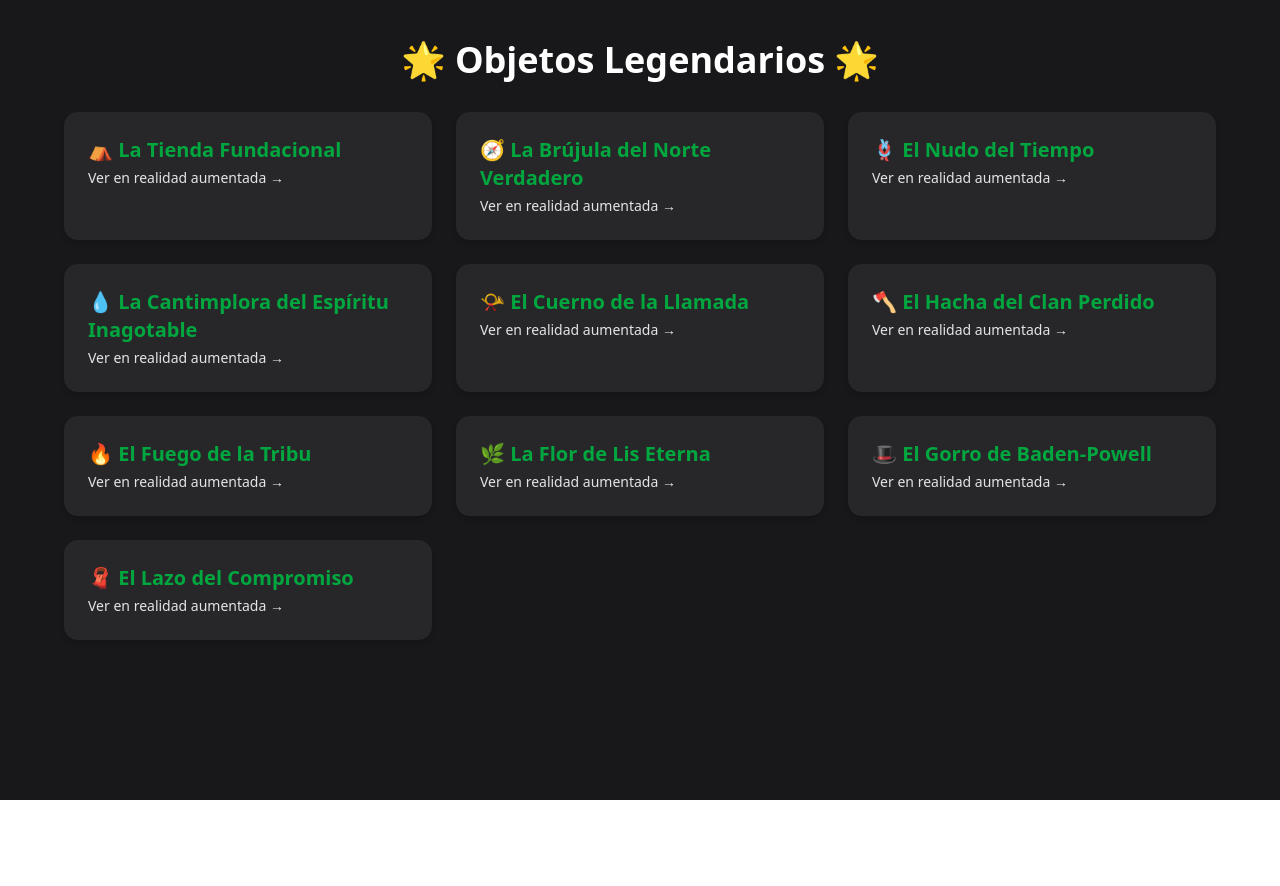
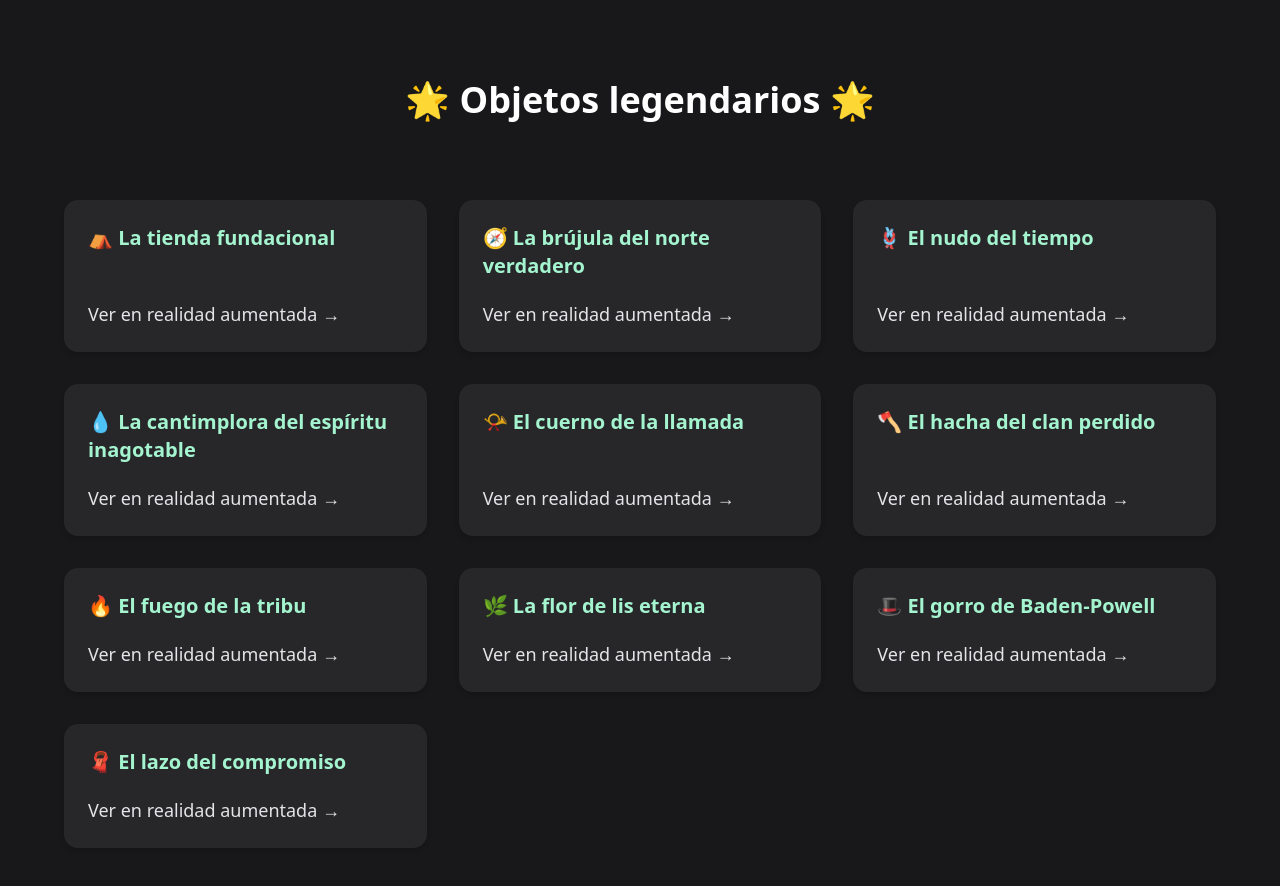
Before and after one commit to cpl121/50th-anniversary-apicula-scout, a Next.js app: page /objects in a window 1280 px wide. Shown: the top 886 px of the page. Before the commit the page ends 800 px from the top, so only its background shows below. Built offline with nearby package versions, Linux system fonts and the light colour scheme; a web font is replaced by a local one.

Commit message:
feat: improve styles

```diff
--- a/src/pages/index.tsx
+++ b/src/pages/index.tsx
@@ -52,22 +52,14 @@
         ></div>
 
         {/* Overlay */}
-        <div className="absolute inset-0 bg-green-900/30 backdrop-blur-sm"></div>
+        <div className="absolute inset-0 bg-green-900/30 backdrop-blur-sm brightness-40"></div>
 
         {/* Scout Symbol (Fleur-de-lis) - Positioned with parallax */}
         <div
-          className="absolute right-8 top-8 h-20 w-20 opacity-20 md:h-28 md:w-28"
+          className="absolute right-8 top-8 h-20 w-20 opacity-50 md:h-28 md:w-28"
           style={{ transform: `translateY(${scrollY * 0.15}px)` }}
         >
           <Image src="/images/flor-de-lis.svg" alt="Flor de Lis" width={112} height={112} />
-        </div>
-
-        {/* Honeycomb Pattern - Positioned with parallax */}
-        <div
-          className="absolute bottom-8 left-8 h-32 w-32 opacity-15 md:h-40 md:w-40"
-          style={{ transform: `translateY(${scrollY * -0.1}px)` }}
-        >
-          <Image src="/images/honeycomb.svg" alt="Honeycomb Pattern" width={160} height={160} />
         </div>
 
         {/* Content */}
@@ -77,12 +69,12 @@
         >
           <div className="mx-auto max-w-2xl">
             {/* Bee Icon */}
-            <div className="mx-auto mb-6 flex h-16 w-16 items-center justify-center rounded-full bg-white/10 backdrop-blur-md">
+            <div className="mx-auto mb-6 flex h-16 w-16 items-center justify-center rounded-full bg-emerald-200 backdrop-blur-md">
               <Image src="/images/bee.svg" alt="Bee Icon" width={40} height={40} />
             </div>
 
             <h1 className="mb-4 font-serif text-5xl font-bold text-white md:text-7xl">
-              50 años de <span className="block italic">Apicula</span>
+              50 años del <span className="block italic text-emerald-200">Grupo Scout Apicula</span>
             </h1>
 
             <p className="mb-8 text-lg text-white/90 md:text-xl">
@@ -92,9 +84,9 @@
 
             <button
               onClick={() => handleClick('objects')}
-              className="group cursor-pointer relative inline-flex items-center justify-center overflow-hidden rounded-full bg-white px-8 py-4 font-medium text-green-800 transition-all hover:bg-white/90"
+              className="mt-8 group cursor-pointer relative inline-flex items-center justify-center overflow-hidden rounded-full bg-white px-8 py-4 font-medium text-green-800 transition-all hover:bg-white/70"
             >
-              <span className="relative">Ver Objetos Legendarios</span>
+              <span className="relative">Ver objetos legendarios →</span>
             </button>
           </div>
         </div>
@@ -114,11 +106,6 @@
 
       {/* Values Section */}
       <section className="relative bg-white py-20">
-        {/* Subtle Honeycomb Background Pattern */}
-        <div className="absolute inset-0 opacity-5">
-          <div className="h-full w-full bg-[url('/images/honeycomb.svg')] bg-repeat"></div>
-        </div>
-
         <div className="container relative z-10 mx-auto px-4">
           <div className="mx-auto max-w-4xl">
             <h2 className="mb-12 text-center font-serif text-3xl font-bold text-green-800 md:text-4xl">
@@ -127,35 +114,35 @@
 
             <div className="grid grid-cols-1 gap-8 md:grid-cols-3">
               {/* Aventura */}
-              <div className="group flex flex-col items-center rounded-lg p-6 transition-all hover:-translate-y-1">
-                <div className="mb-6 flex h-20 w-20 items-center justify-center rounded-full bg-green-50 shadow-md transition-all group-hover:shadow-lg">
-                  <Tent className="h-10 w-10 text-green-700" />
+              <div className="group flex flex-col border-3 border-green-800 items-center rounded-lg p-6 transition-all hover:-translate-y-1">
+                <div className="mb-6 flex h-17.5 w-17.5 items-center justify-center rounded-full bg-emerald-200 shadow-md transition-all group-hover:shadow-lg">
+                  <Tent className="h-9 w-9 text-green-700" />
                 </div>
                 <h3 className="mb-3 text-xl font-bold text-green-800">Aventura</h3>
-                <p className="text-center text-green-600">
+                <p className="text-center text-zinc-500">
                   Exploramos nuevos horizontes y abrazamos los desafíos con valentía y entusiasmo
                 </p>
               </div>
 
               {/* Creatividad */}
-              <div className="group flex flex-col items-center rounded-lg p-6 transition-all hover:-translate-y-1">
-                <div className="mb-6 flex h-20 w-20 items-center justify-center rounded-full bg-green-50 shadow-md transition-all group-hover:shadow-lg">
-                  <Sparkles className="h-10 w-10 text-green-700" />
+              <div className="group flex flex-col border-3 border-green-800 items-center rounded-lg p-6 transition-all hover:-translate-y-1">
+                <div className="mb-6 flex h-17.5 w-17.5 items-center justify-center rounded-full bg-emerald-200 shadow-md transition-all group-hover:shadow-lg">
+                  <Sparkles className="h-9 w-9 text-green-700" />
                 </div>
                 <h3 className="mb-3 text-xl font-bold text-green-800">Creatividad</h3>
-                <p className="text-center text-green-600">
+                <p className="text-center text-zinc-500">
                   Fomentamos la imaginación y la innovación para resolver problemas y crear
                   experiencias únicas
                 </p>
               </div>
 
               {/* Comunidad */}
-              <div className="group flex flex-col items-center rounded-lg p-6 transition-all hover:-translate-y-1">
-                <div className="mb-6 flex h-20 w-20 items-center justify-center rounded-full bg-green-50 shadow-md transition-all group-hover:shadow-lg">
-                  <Users className="h-10 w-10 text-green-700" />
+              <div className="group flex flex-col border-3 border-green-800 items-center rounded-lg p-6 transition-all hover:-translate-y-1">
+                <div className="mb-6 flex h-17.5 w-17.5 items-center justify-center rounded-full bg-emerald-200 shadow-md transition-all group-hover:shadow-lg">
+                  <Users className="h-9 w-9 text-green-700" strokeWidth={'2.5'} />
                 </div>
                 <h3 className="mb-3 text-xl font-bold text-green-800">Comunidad</h3>
-                <p className="text-center text-green-600">
+                <p className="text-center text-zinc-500">
                   Construimos lazos fuertes basados en el respeto, la colaboración y el servicio a
                   los demás
                 </p>
@@ -166,62 +153,72 @@
       </section>
 
       {/* Scout Elements Section */}
-      <section className="bg-green-50 py-16">
+      <section className="bg-emerald-100 py-16">
         <div className="container mx-auto px-4">
-          <div className="mx-auto max-w-4xl">
-            <div className="flex flex-wrap items-center justify-center gap-8">
+          <div className="flex flex-row justify-between items-center">
+            <div className='flex flex-col break-all space-y-16 md:space-y-4 pl-8'>
+              <span className='text-7xl tracking-wider italic font-serif md:indent-10 text-green-800 text-clip overflow-hidden font-extrabold'>Siempre</span>
+              <span className='text-7xl tracking-wider italic font-serif text-green-800 text-clip overflow-hidden font-extrabold'>Listos</span>
+            </div>
+            <div className="flex flex-wrap items-center justify-center gap-2">
               <div className="flex flex-col items-center">
                 <div className="mb-3 flex h-16 w-16 items-center justify-center rounded-full bg-white shadow-sm">
                   <Image src="/images/neckerchief.svg" alt="Neckerchief" width={20} height={20} />
                 </div>
-                <span className="text-sm text-green-700">Pañoleta</span>
-              </div>
+                </div>
 
               <div className="flex flex-col items-center">
                 <div className="mb-3 flex h-16 w-16 items-center justify-center rounded-full bg-white shadow-sm">
                   <Flame className="h-8 w-8 text-brown-600" />
                 </div>
-                <span className="text-sm text-green-700">Fogata</span>
-              </div>
+                </div>
 
               <div className="flex flex-col items-center">
                 <div className="mb-3 flex h-16 w-16 items-center justify-center rounded-full bg-white shadow-sm">
                   <Image src="/images/flor-de-lis.svg" alt="Fleur-de-lis" width={40} height={40} />
                 </div>
-                <span className="text-sm text-green-700">Flor de Lis</span>
-              </div>
+                </div>
 
               <div className="flex flex-col items-center">
                 <div className="mb-3 flex h-16 w-16 items-center justify-center rounded-full bg-white shadow-sm">
                   <Image src="/images/bee.svg" alt="Bee" width={40} height={40} />
                 </div>
-                <span className="text-sm text-green-700">Abeja</span>
-              </div>
+                </div>
 
               <div className="flex flex-col items-center">
                 <div className="mb-3 flex h-16 w-16 items-center justify-center rounded-full bg-white shadow-sm">
                   <Globe2 className="h-8 w-8" />
                 </div>
-                <span className="text-sm text-green-700">Naturaleza</span>
-              </div>
+                </div>
             </div>
           </div>
         </div>
       </section>
 
       {/* Footer */}
-      <footer className="bg-white py-8">
+      <footer className="bg-zinc-800 py-8">
         <div className="container mx-auto px-4">
           <div className="flex flex-col items-center justify-between gap-4 border-t border-green-100 pt-8 text-center md:flex-row md:text-left">
             <div>
-              <p className="text-sm text-green-600">
+              <p className="text-sm text-emerald-200">
                 © {new Date().getFullYear()} Grupo Scout Apicula. 50 Aniversario.
               </p>
             </div>
             <div className="flex items-center gap-2">
-              <span className="text-sm text-green-600">Hecho con</span>
-              <Flame className="h-4 w-4 text-brown-600" />
-              <span className="text-sm text-green-600">y espíritu scout</span>
+              <span className="text-sm text-emerald-200">Hecho con</span>
+              <Flame className="h-4 w-4 text-brown-600" color='aquamarine' />
+              <span className="text-sm text-emerald-200">y espíritu scout</span>
+            </div>
+            <div className='flex flex-row space-x-2'>
+              <span className='text-emerald-200'>Desarrollado por</span>
+              <a
+                className="hover:underline hover:underline-offset-4 hover:text-emerald-200"
+                href="https://www.linkedin.com/in/c%C3%A9sar-pe%C3%B3n-lamparero/"
+                target="_blank"
+                rel="noopener noreferrer"
+              >
+                <span className="text-emerald-200">César Peón</span>
+              </a>
             </div>
           </div>
         </div>
--- a/src/pages/objects/[slug].tsx
+++ b/src/pages/objects/[slug].tsx
@@ -17,61 +17,61 @@
 
 const objects: Record<string, Object> = {
   tent: {
-    title: '⛺ La Tienda Fundacional',
+    title: '⛺ La tienda fundacional',
     description: 'La lona que vio nacer nuestras primeras noches bajo las estrellas.',
     glbModel: '/assets/tent/tent.glb',
     iosModel: '/assets/tent/tent.usdz',
   },
   compass: {
-    title: '🧭 La Brújula del Norte Verdadero',
+    title: '🧭 La brújula del norte verdadero',
     description: 'Siempre señala hacia el espíritu scout.',
     glbModel: '/assets/compass/compass.glb',
     iosModel: '/assets/compass/compass.usdz',
   },
   knot: {
-    title: '🪢 El Nudo del Tiempo',
+    title: '🪢 El nudo del tiempo',
     description: 'Un lazo que une generaciones en una única cuerda de sabiduría.',
     glbModel: '/assets/knot/knot.glb',
     iosModel: '/assets/knot/knot.usdz',
   },
   canteen: {
-    title: '💧 La Cantimplora del Espíritu Inagotable',
+    title: '💧 La cantimplora del espíritu inagotable',
     description: 'Portó el aliento de los exploradores que nunca se rindieron.',
     glbModel: '/assets/canteen/canteen.glb',
     iosModel: '/assets/canteen/canteen.usdz',
   },
   horn: {
-    title: '📯 El Cuerno de la Llamada',
+    title: '📯 El cuerno de la llamada',
     description: 'Una sola nota bastaba para reunir a la patrulla entera.',
     glbModel: '/assets/horn/horn.glb',
     iosModel: '/assets/horn/horn.usdz',
   },
   axe: {
-    title: '🪓 El Hacha del Clan Perdido',
+    title: '🪓 El hacha del clan perdido',
     description: 'Su filo forjó caminos en los bosques más densos.',
     glbModel: '/assets/axe/axe.glb',
     iosModel: '/assets/axe/axe.usdz',
   },
   campfire: {
-    title: '🔥 El Fuego de la Tribu',
+    title: '🔥 El fuego de la tribu',
     description: 'Llama ancestral que reúne historias, cantos y sabiduría compartida.',
     glbModel: '/assets/campfire/campfire.glb',
     iosModel: '/assets/campfire/campfire.usdz',
   },
   'fleur-de-lis': {
-    title: '🌿 La Flor de Lis Eterna',
+    title: '🌿 La flor de lis eterna',
     description: 'Emblema que guía con firmeza a los corazones nobles por el buen camino.',
     glbModel: '/assets/fleur-de-lis/fleur-de-lis.glb',
     iosModel: '/assets/fleur-de-lis/fleur-de-lis.usdz',
   },
   hat: {
-    title: '🎩 El Gorro de Baden-Powell',
+    title: '🎩 El gorro de Baden-Powell',
     description: 'Imbuido con el espíritu del fundador, inspira liderazgo y servicio.',
     glbModel: '/assets/hat/hat.glb',
     iosModel: '/assets/hat/hat.usdz',
   },
   neckerchief: {
-    title: '🧣 El Lazo del Compromiso',
+    title: '🧣 El lazo del compromiso',
     description: 'Su nudo no se deshace: une almas, no solo telas.',
     glbModel: '/assets/neckerchief/neckerchief.glb',
     iosModel: '/assets/neckerchief/neckerchief.usdz',
@@ -103,7 +103,7 @@
         <div className="h-px w-full bg-white/50 my-6" />
           <div className="flex flex-col space-y-8 justify-center items-center">
             <p className="text-lg text-gray-300">
-              Pulsa en el siguiente icono para entrar en la Realidad Aumentada.
+              Busca este icono en tu pantalla y haz click en él para entrar en la Realidad Aumentada.
             </p>
             <div className="mb-3 flex h-16 w-16 items-center justify-center rounded-full border-2 shadow-sm">
               <Image
@@ -115,15 +115,14 @@
             </div>
             <br />
             <p className="text-lg text-gray-300">
-              Si no ves el icono es porque tu móvil no permite su acceso.
-              <br />
-              Intentad entrar con otro movil.
+            ⚠️ Si no ves el icono es porque tu móvil no permite su acceso.
+              Intentad entrar con otro móvil.
             </p>
           </div>
         <div className="w-full">
           <div className="h-px w-full bg-white/50 my-6" />
           <div className="w-full">
-            <Button text={'De acuerdo!'} onClickButton={() => setShowPopup(false)} />
+            <Button text={'¡De acuerdo!'} onClickButton={() => setShowPopup(false)} />
           </div>
         </div>
       </div>
@@ -147,12 +146,11 @@
       <div
         className={`flex flex-col items-center h-screen w-screen overflow-hidden bg-zinc-900 text-center ${showPopup ? 'blur-xs brightness-20' : ''}`}
       >
-        <div className="flex flex-col items-center justify-center pt-8 space-y-4 mx-6 overflow-hidden">
-          <h1 className="text-4xl md:text-5xl font-bold text-[#54E794FF] tracking-tight">
+        <div className="flex flex-col items-center justify-center pt-8 space-y-8 mx-6 overflow-hidden">
+          <h1 className="text-4xl md:text-5xl font-bold text-emerald-200 tracking-tight">
             {object.title}
           </h1>
-          <div className="w-24 h-1 bg-[#54E794FF] rounded-full mb-4" />
-          <p className="text-lg md:text-xl max-w-2xl mb-8 text-zinc-200 italic">
+          <p className="text-lg md:text-xl max-w-2xl text-zinc-200 italic mb-4">
             {object.description}
           </p>
         </div>
--- a/src/pages/objects/index.tsx
+++ b/src/pages/objects/index.tsx
@@ -3,71 +3,71 @@
 const objetos = [
   {
     slug: 'tent',
-    titulo: '⛺ La Tienda Fundacional',
+    titulo: '⛺ La tienda fundacional',
     hasModel: true,
   },
   {
     slug: 'compass',
-    titulo: '🧭 La Brújula del Norte Verdadero',
+    titulo: '🧭 La brújula del norte verdadero',
     hasModel: true,
   },
   {
     slug: 'knot',
-    titulo: '🪢 El Nudo del Tiempo',
+    titulo: '🪢 El nudo del tiempo',
     hasModel: true,
   },
   {
     slug: 'canteen',
-    titulo: '💧 La Cantimplora del Espíritu Inagotable',
+    titulo: '💧 La cantimplora del espíritu inagotable',
     hasModel: true,
   },
   {
     slug: 'horn',
-    titulo: '📯 El Cuerno de la Llamada',
+    titulo: '📯 El cuerno de la llamada',
     hasModel: true,
   },
   {
     slug: 'axe',
-    titulo: '🪓 El Hacha del Clan Perdido',
+    titulo: '🪓 El hacha del clan perdido',
     hasModel: true,
   },
   {
     slug: 'campfire',
-    titulo: '🔥 El Fuego de la Tribu',
+    titulo: '🔥 El fuego de la tribu',
     hasModel: true,
   },
   {
     slug: 'fleur-de-lis',
-    titulo: '🌿 La Flor de Lis Eterna',
+    titulo: '🌿 La flor de lis eterna',
     hasModel: true,
   },
   {
     slug: 'hat',
-    titulo: '🎩 El Gorro de Baden-Powell',
+    titulo: '🎩 El gorro de Baden-Powell',
     hasModel: true,
   },
   {
     slug: 'neckerchief',
-    titulo: '🧣 El Lazo del Compromiso',
+    titulo: '🧣 El lazo del compromiso',
     hasModel: true,
   },
 ];
 
 const ObjectsIndex = () => {
   return (
-    <div className="min-h-screen bg-zinc-900 text-white py-10 px-6">
-      <h1 className="text-4xl font-bold text-center mb-8">🌟 Objetos Legendarios 🌟</h1>
-      <div className="grid grid-cols-1 md:grid-cols-2 lg:grid-cols-3 gap-6 max-w-6xl mx-auto">
+    <div className="min-h-screen bg-zinc-900 text-white py-20 px-6 space-y-12 md:space-y-20">
+      <h1 className="text-4xl font-bold text-center">🌟 Objetos legendarios 🌟</h1>
+      <div className="grid grid-cols-1 md:grid-cols-2 lg:grid-cols-3 gap-8 max-w-6xl mx-auto">
         {objetos.map((objeto) => (
           <Link href={objeto.hasModel ? `/objects/${objeto.slug}` : '/objects'} key={objeto.slug}>
             <div
-              className={`w-full h-full bg-zinc-800 hover:bg-zinc-700 transition rounded-xl p-6 shadow-md ${!objeto.hasModel ? 'opacity-50 cursor-not-allowed' : 'cursor-pointer'}`}
+              className={`w-full h-full bg-zinc-800 hover:bg-zinc-700 transition rounded-xl space-y-2 md:space-y-4 flex flex-col justify-between p-6 shadow-md ${!objeto.hasModel ? 'opacity-50 cursor-not-allowed' : 'cursor-pointer'}`}
             >
-              <h2 className="text-xl font-semibold text-green-600">{objeto.titulo}</h2>
+              <h2 className="text-xl font-semibold text-emerald-200">{objeto.titulo}</h2>
               {objeto.hasModel ? (
-                <p className="text-zinc-200 mt-1 text-sm">Ver en realidad aumentada →</p>
+                <p className="text-zinc-200 mt-1 text-lg">Ver en realidad aumentada →</p>
               ) : (
-                <p className="text-red-200 mt-1 text-sm">No existe el modelo todavia</p>
+                <p className="text-red-200 mt-1 text-lg">No existe el modelo todavia</p>
               )}
             </div>
           </Link>
```
